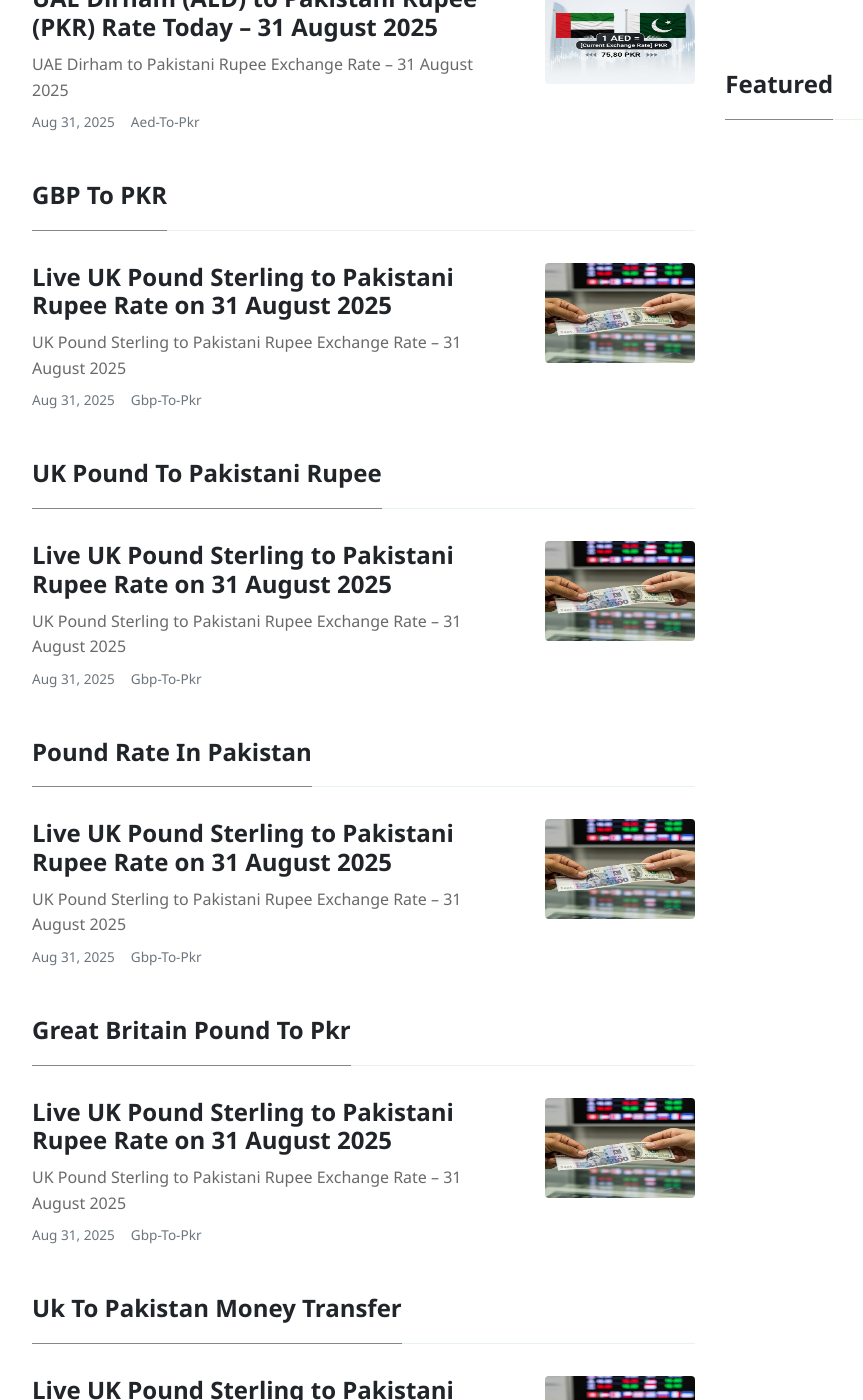
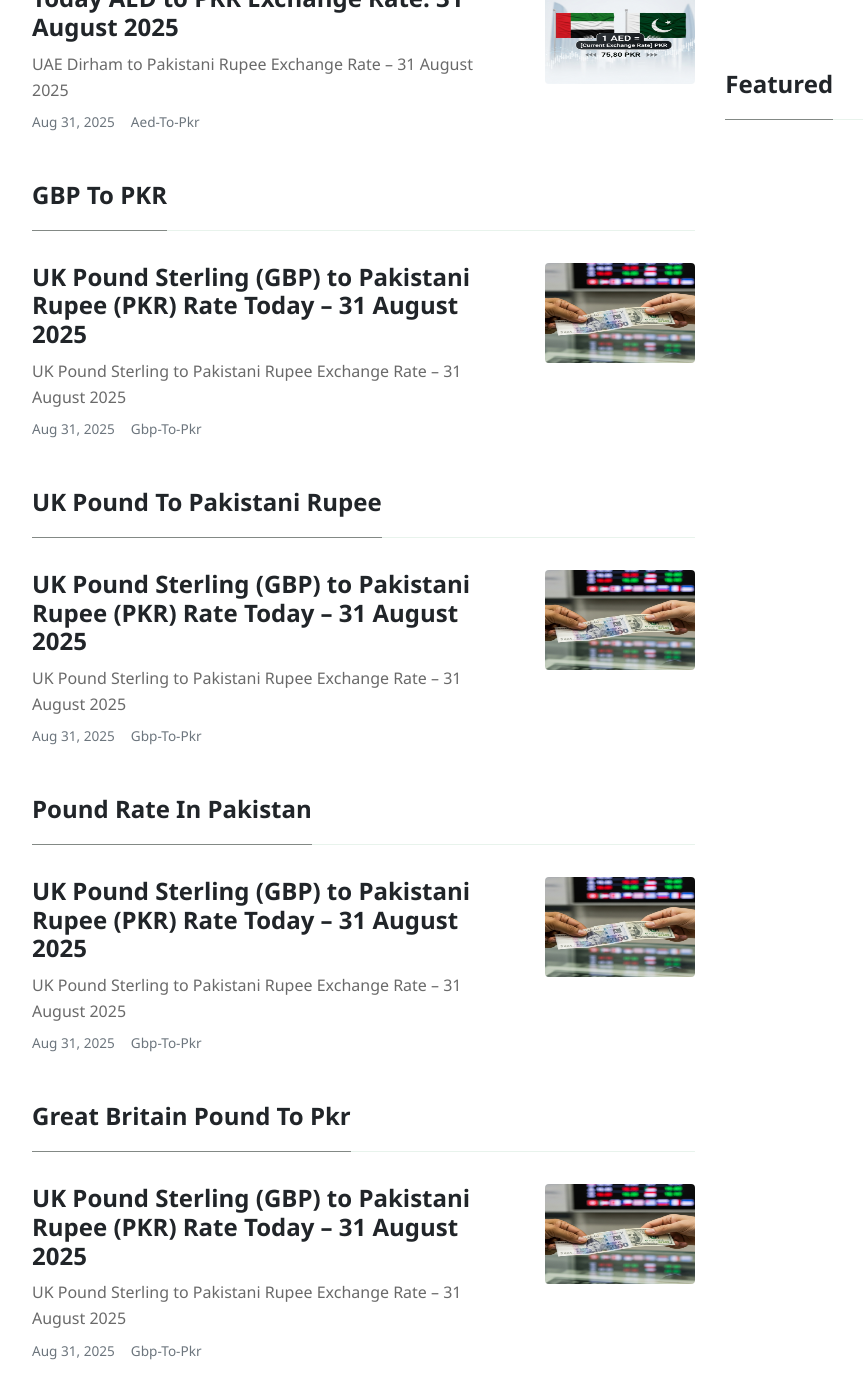
Before and after one commit to mlcom/mlcom.github.io, a Jekyll site: the page built from _pages/tags.html, in a window 1280 px wide and 1400 px high, scrolled down 9261 px. Shown: the whole window, without its empty margins (103-966 px from the left). Built offline with Jekyll 4.4.1, drawn with Linux system fonts in a browser that asks for light colours; nearby versions of some CDN libraries; some of the changed text lies outside the part shown.

Commit message:
Automated: Update currency rates and generate daily posts

```diff
--- a/_data/rates.yml
+++ b/_data/rates.yml
@@ -1,4 +1,4 @@
-last_updated_utc: '2025-08-31T04:27:15.783281+00:00'
+last_updated_utc: '2025-08-31T08:27:30.198591+00:00'
 rates:
   AED: 3.6725
   AFN: 68.4319
--- a/_posts/2025-08-31-today-uae-dirham-to-pkr-exchange-rate-august-2025-prices-updated-aed-to-pkr.md
+++ b/_posts/2025-08-31-today-uae-dirham-to-pkr-exchange-rate-august-2025-prices-updated-aed-to-pkr.md
@@ -1,6 +1,6 @@
 ---
 layout: post
-title:  'UAE Dirham (AED) to Pakistani Rupee (PKR) Rate Today – 31 August 2025'
+title:  'Today AED to PKR Exchange Rate: 31 August 2025'
 author: jane
 categories: [ aed-to-pkr ]
 image: assets/images/aed-to-pkr-rate-today.jpg
--- a/_posts/2025-08-31-today-uk-pound-sterling-to-pkr-exchange-rate-august-2025-prices-updated-gbp-to-pkr.md
+++ b/_posts/2025-08-31-today-uk-pound-sterling-to-pkr-exchange-rate-august-2025-prices-updated-gbp-to-pkr.md
@@ -1,6 +1,6 @@
 ---
 layout: post
-title:  'Live UK Pound Sterling to Pakistani Rupee Rate on 31 August 2025'
+title:  'UK Pound Sterling (GBP) to Pakistani Rupee (PKR) Rate Today – 31 August 2025'
 author: john
 categories: [ gbp-to-pkr ]
 image: assets/images/usd-to-pkr-rate-today.jpg
```
